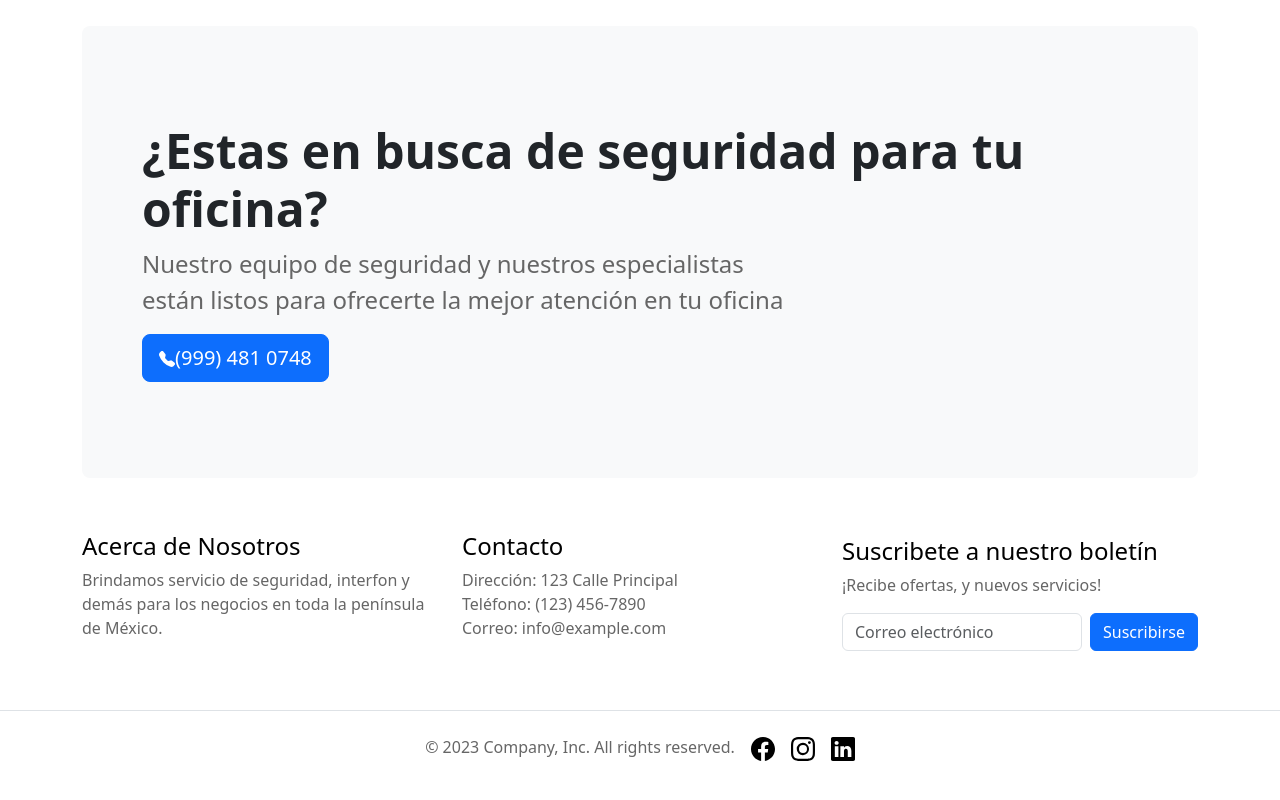
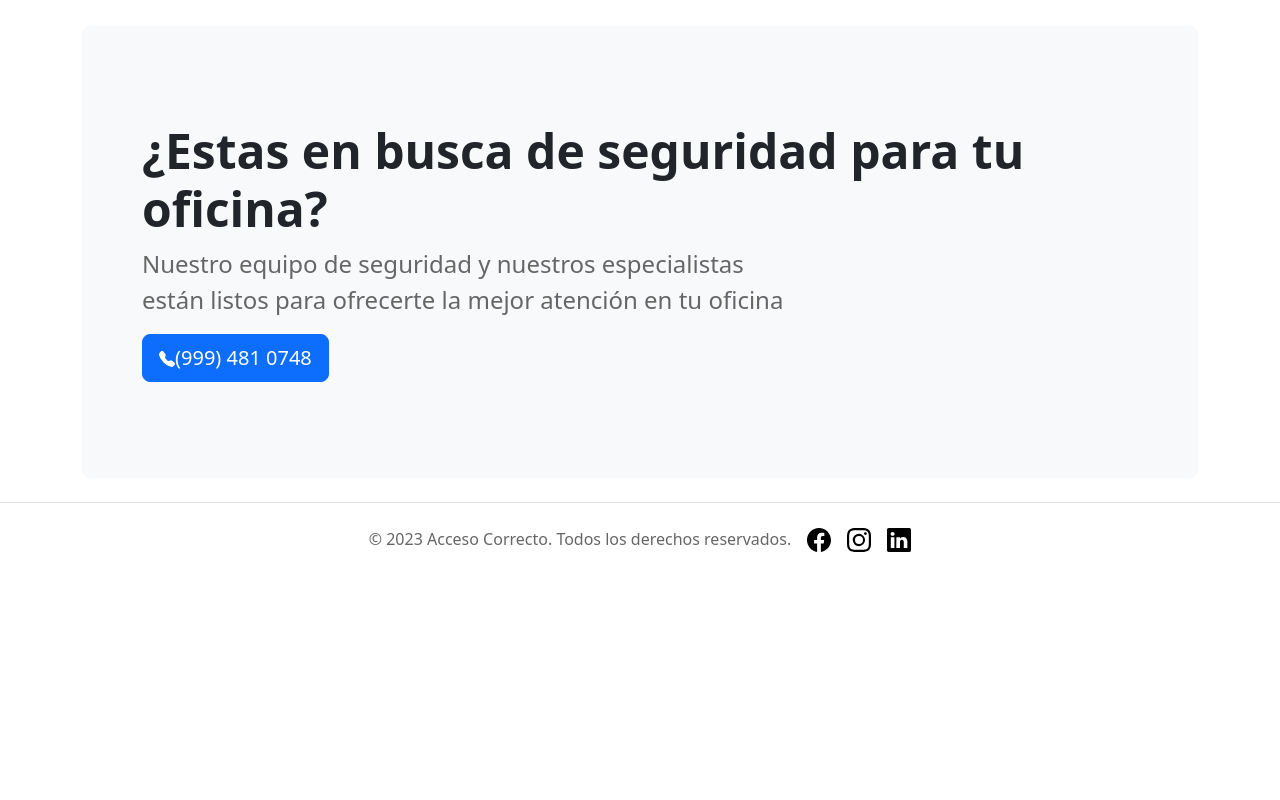
Before and after one commit to Csardauro/Webacces, a plain HTML site: page index.html in a window 1280 px wide. Shown: the part 1664-2464 px from the top of the page. After the commit the page ends 2285 px from the top, so only its background shows below. Drawn offline with nearby package versions, Linux system fonts and the light colour scheme.

Commit message:
Footer
Cambios en el footer

```diff
--- a/css/style.css
+++ b/css/style.css
@@ -243,21 +243,8 @@
     }
 
 
-/* Estilos generales del pie de página */
-footer {
 
-  color:  rgb(0, 0, 0);;
-  padding: 30px;
-  display: flex;
-  flex-wrap: wrap;
-  justify-content: space-between;
-}
 
-/* Estilos de las columnas del pie de página */
-.footer-column {
-  flex: 1;
-  margin: 10px;
-}
 
 /* Estilos para el formulario de registro */
 form {
--- a/index.html
+++ b/index.html
@@ -122,33 +122,9 @@
             <!-- fin servicios-->
           </div>
           <!-- Pie de página-->
-          <footer class="container">
-              <div class="row align-items-center">
-                <div class="col">
-                      <h4>Acerca de Nosotros</h4>
-                      <p>Brindamos servicio de seguridad, interfon y demás para los negocios en toda la península de México.</p>
-                  </div>
-                    <div class="col">
-                      <h4>Contacto</h4>
-                      <p>Dirección: 123 Calle Principal<br>Teléfono: (123) 456-7890<br>Correo: info@example.com</p>
-                  </div>
-                    <div class="col">
-                        <h4>Suscribete a nuestro boletín</h4>
-                        <p>¡Recibe ofertas, y nuevos servicios!</p>
-                        <div class="d-flex flex-column flex-sm-row w-1000 gap-2">
-                            <label for="newsletter1" class="visually-hidden">Correo electrónico</label>
-                            <input id="newsletter1" type="text" class="form-control" placeholder="Correo electrónico">
-                            <button class="btn btn-primary" type="button">Suscribirse</button>
-                        </div>
-                    </div>
-                </div>
-            </div>
-          </footer>
-
-
-
+        <footer>
             <div class="d-flex flex-column flex-sm-row justify-content-center py-4 my-4 border-top">
-              <p>© 2023 Company, Inc. All rights reserved.</p>
+              <p>© 2023 Acceso Correcto. Todos los derechos reservados.</p>
                <ul class="list-unstyled d-flex">
         <li class="ms-3"><a class="link-body-emphasis" href="#"><svg xmlns="http://www.w3.org/2000/svg" width="24" height="24" fill="currentColor" class="bi bi-facebook" viewBox="0 0 16 16">
           <path d="M16 8.049c0-4.446-3.582-8.05-8-8.05C3.58 0-.002 3.603-.002 8.05c0 4.017 2.926 7.347 6.75 7.951v-5.625h-2.03V8.05H6.75V6.275c0-2.017 1.195-3.131 3.022-3.131.876 0 1.791.157 1.791.157v1.98h-1.009c-.993 0-1.303.621-1.303 1.258v1.51h2.218l-.354 2.326H9.25V16c3.824-.604 6.75-3.934 6.75-7.951z"/>
@@ -161,7 +137,7 @@
         </svg></a></li>
     </ul>
             </div>
-
+          </footer>
 
 
 
```
